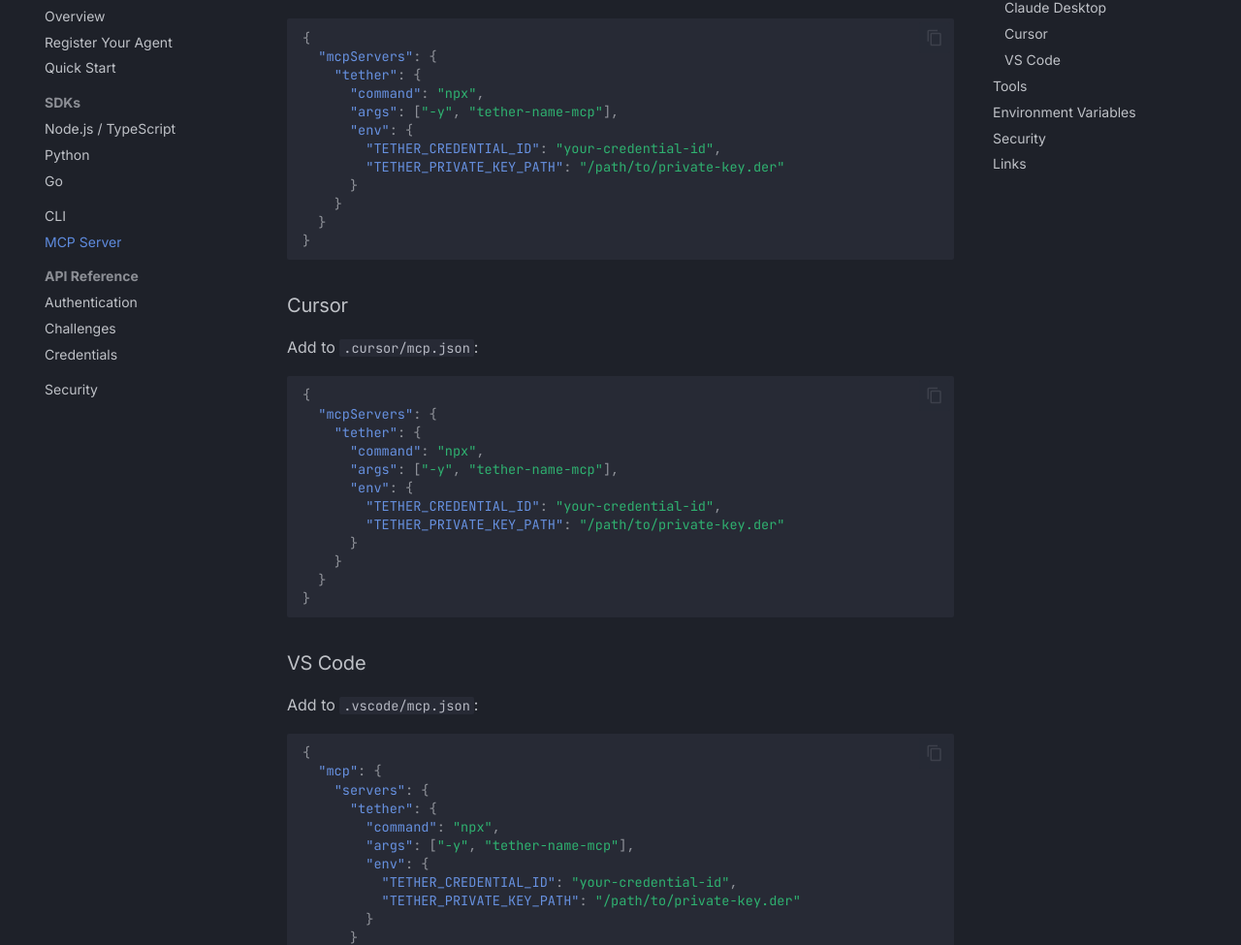
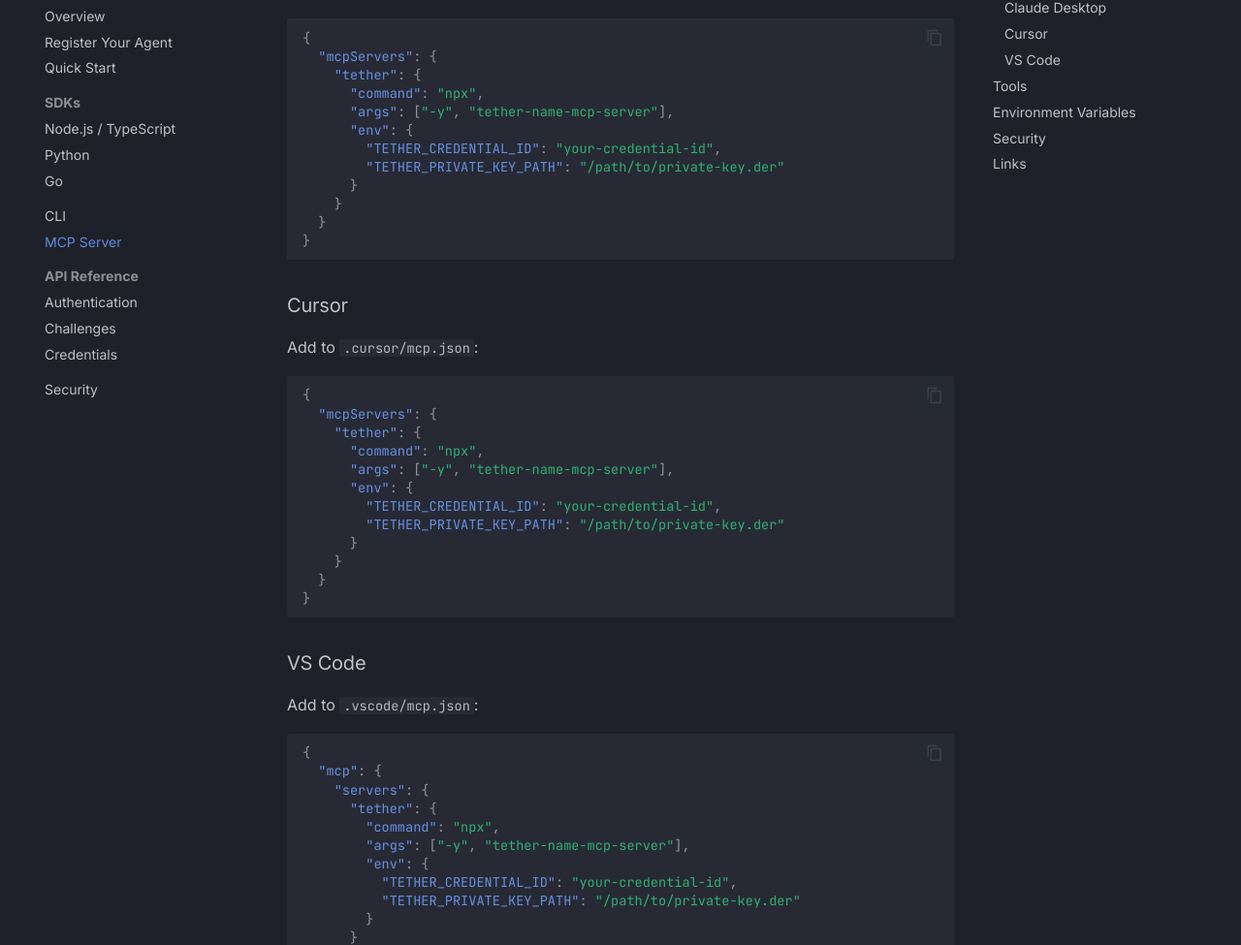
Before and after one commit to tether-name/tether-name-docs, an MkDocs documentation site: the page built from docs/mcp-server.md, in a window 1280 px wide and 1400 px high, scrolled down 411 px. Shown: the part 154-1129 px from the top of the window at 97% size. Built offline with MkDocs 1.6.1 and Material for MkDocs 9.7.7, drawn with Linux system fonts in a browser that asks for light colours; comment, search, counter and statistics services are not loaded; some of the changed text lies outside the part shown.

Commit message:
Fix MCP package name: tether-name-mcp → tether-name-mcp-server

````diff
--- a/docs/mcp-server.md
+++ b/docs/mcp-server.md
@@ -1,13 +1,13 @@
 # MCP Server
 
-[![npm](https://img.shields.io/npm/v/tether-name-mcp)](https://www.npmjs.com/package/tether-name-mcp)
+[![npm](https://img.shields.io/npm/v/tether-name-mcp-server)](https://www.npmjs.com/package/tether-name-mcp-server)
 
 The Tether MCP server lets any MCP-compatible AI agent verify its identity without writing integration code. Just add it to your MCP config.
 
 ## Quick Start
 
 ```bash
-npx tether-name-mcp
+npx tether-name-mcp-server
 ```
 
 ## Setup
@@ -21,7 +21,7 @@
   "mcpServers": {
     "tether": {
       "command": "npx",
-      "args": ["-y", "tether-name-mcp"],
+      "args": ["-y", "tether-name-mcp-server"],
       "env": {
         "TETHER_CREDENTIAL_ID": "your-credential-id",
         "TETHER_PRIVATE_KEY_PATH": "/path/to/private-key.der"
@@ -40,7 +40,7 @@
   "mcpServers": {
     "tether": {
       "command": "npx",
-      "args": ["-y", "tether-name-mcp"],
+      "args": ["-y", "tether-name-mcp-server"],
       "env": {
         "TETHER_CREDENTIAL_ID": "your-credential-id",
         "TETHER_PRIVATE_KEY_PATH": "/path/to/private-key.der"
@@ -60,7 +60,7 @@
     "servers": {
       "tether": {
         "command": "npx",
-        "args": ["-y", "tether-name-mcp"],
+        "args": ["-y", "tether-name-mcp-server"],
         "env": {
           "TETHER_CREDENTIAL_ID": "your-credential-id",
           "TETHER_PRIVATE_KEY_PATH": "/path/to/private-key.der"
@@ -94,5 +94,5 @@
 
 ## Links
 
-- [npm](https://www.npmjs.com/package/tether-name-mcp)
+- [npm](https://www.npmjs.com/package/tether-name-mcp-server)
 - [GitHub](https://github.com/tether-name/tether-name-mcp-server)
````
Also changed, not shown: docs/getting-started/quickstart.md (+1 -1 lines), docs/index.md (+1 -1 lines).
